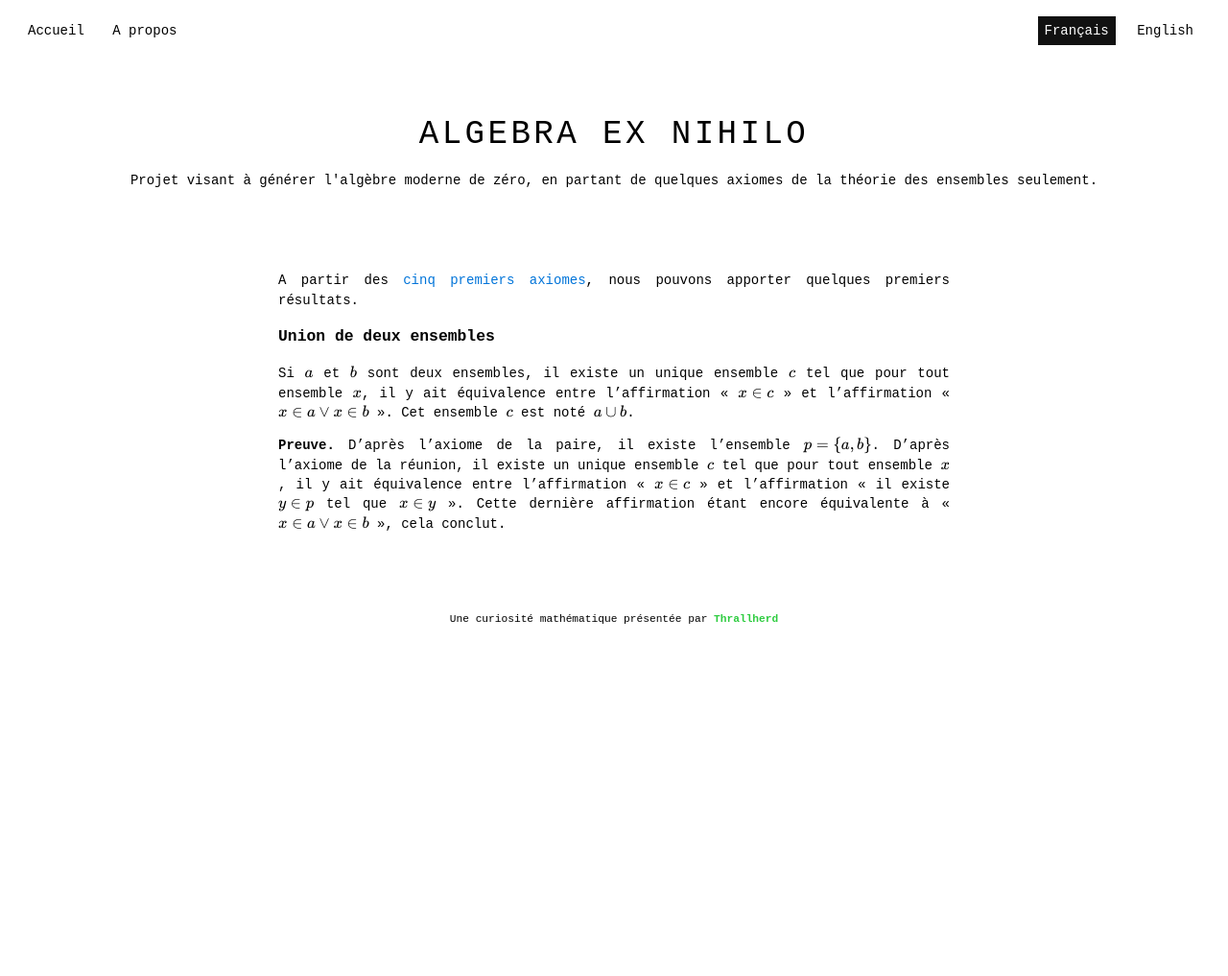
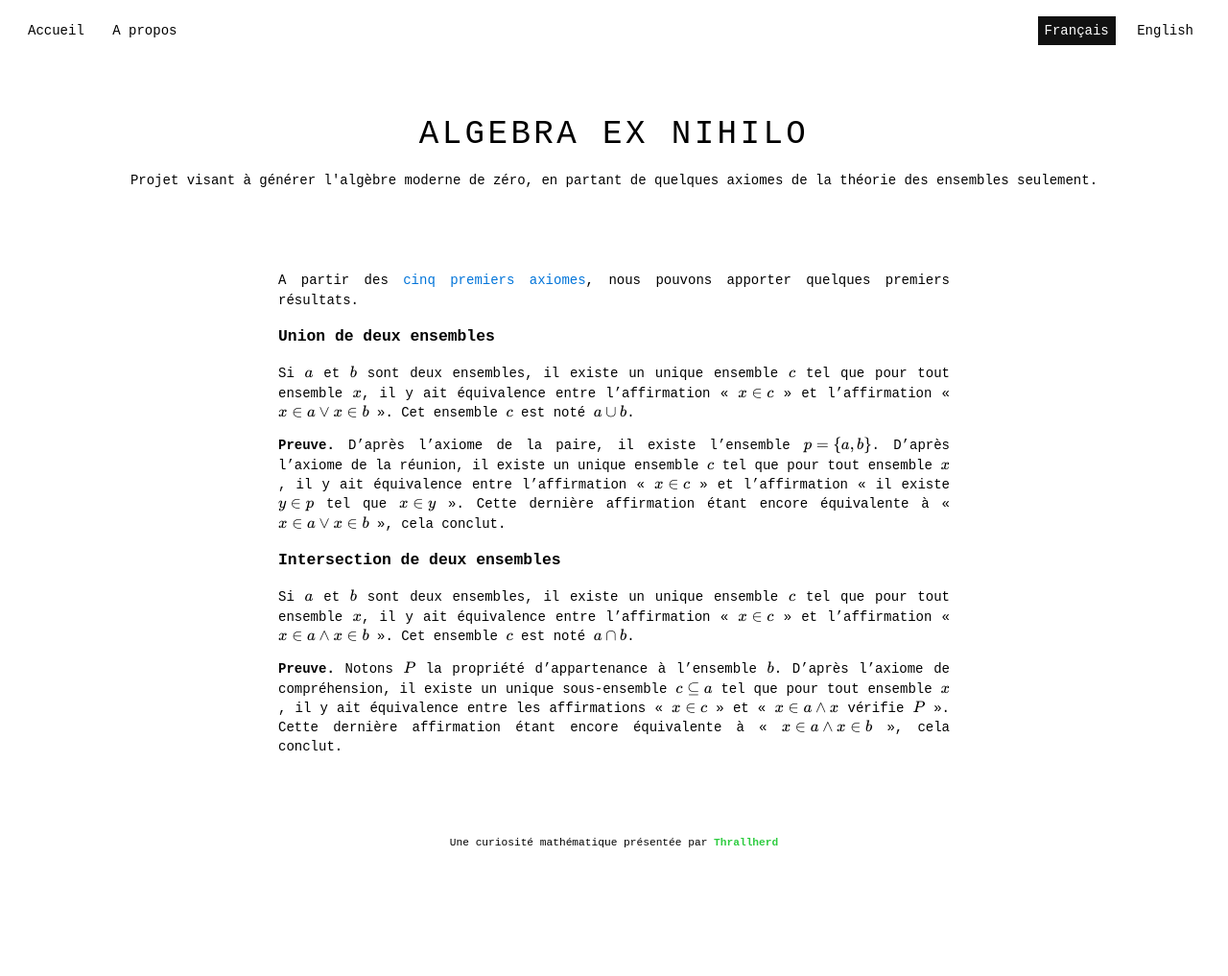
Before and after one commit to Thrallherd/AlgebraExNihilo, a Jekyll site: the page built from set_res1.md, in a window 1280 px wide. Shown: the whole page at 96% size. Built offline with Jekyll 4.4.1, drawn with Linux system fonts in a browser that asks for light colours; formulas are drawn with MathJax 3; before the commit the page ends 900 px from its top, so only the background shows below that.

Commit message:
Update set_res1.md

```diff
--- a/set_res1.md
+++ b/set_res1.md
@@ -13,3 +13,8 @@ A partir des [cinq premiers axiomes](set_axm.md), nous pouvons apporter quelques
 Si $$a$$ et $$b$$ sont deux ensembles, il existe un unique ensemble $$c$$ tel que pour tout ensemble $$x$$, il y ait équivalence entre l'affirmation « $$x \in c$$ » et l'affirmation « $$x \in a \lor x \in b$$ ». Cet ensemble $$c$$ est noté $$a \cup b$$.
 
 **Preuve.** D'après l'axiome de la paire, il existe l'ensemble $$p = \{ a, b \}$$. D'après l'axiome de la réunion, il existe un unique ensemble $$c$$ tel que pour tout ensemble $$x$$, il y ait équivalence entre l'affirmation « $$x \in c$$ » et l'affirmation « il existe $$y \in p$$ tel que $$x \in y$$ ». Cette dernière affirmation étant encore équivalente à « $$x \in a \lor x \in b$$ », cela conclut.
+
+### Intersection de deux ensembles
+Si $$a$$ et $$b$$ sont deux ensembles, il existe un unique ensemble $$c$$ tel que pour tout ensemble $$x$$, il y ait équivalence entre l'affirmation « $$x \in c$$ » et l'affirmation « $$x \in a \land x \in b$$ ». Cet ensemble $$c$$ est noté $$a \cap b$$.
+
+**Preuve.** Notons $$P$$ la propriété d'appartenance à l'ensemble $$b$$. D'après l'axiome de compréhension, il existe un unique sous-ensemble $$c \subseteq a$$ tel que pour tout ensemble $$x$$, il y ait équivalence entre les affirmations « $$x \in c$$ » et « $$x \in a \land  x$$ vérifie $$P$$ ». Cette dernière affirmation étant encore équivalente à « $$x \in a \land x \in b$$ », cela conclut.
```
